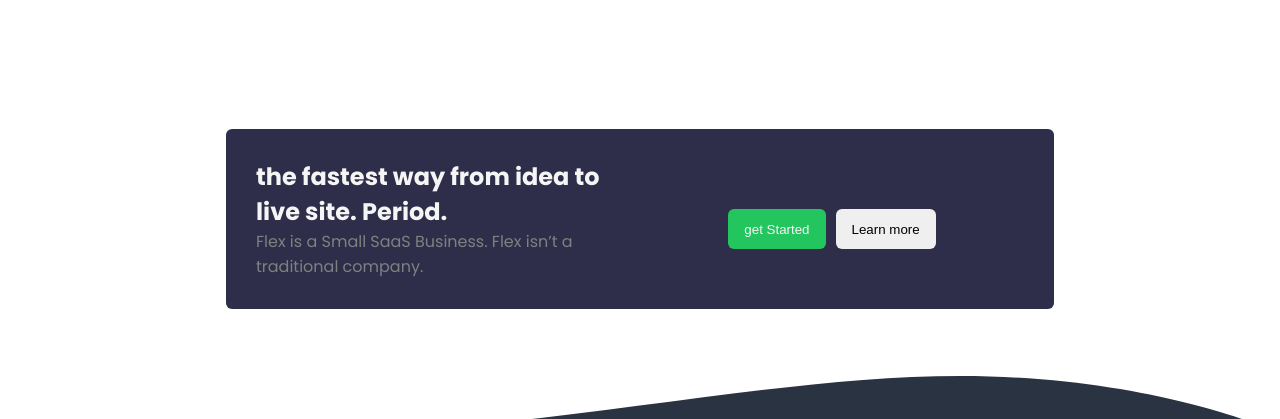
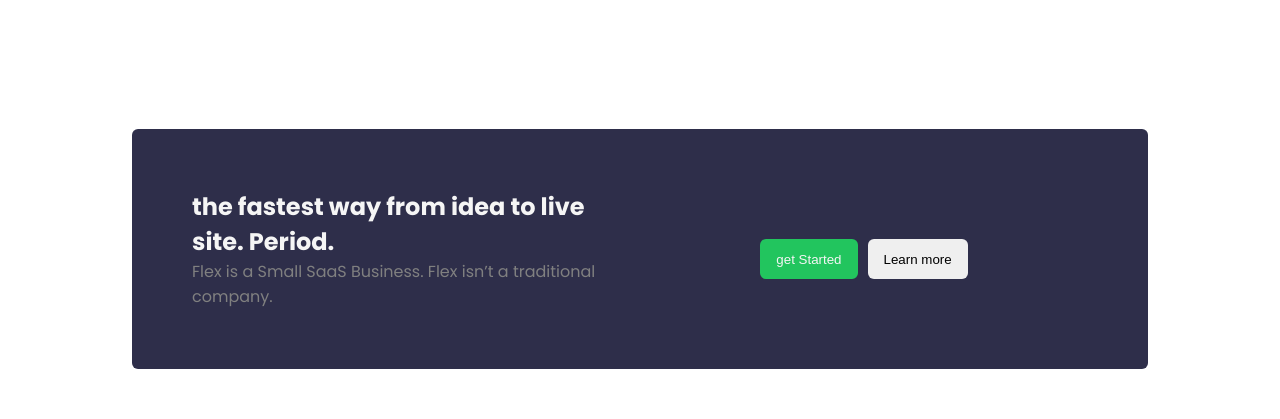
Before and after one commit to UchihaDSenju/docky-flypat, a React (Vite) app: page / in a window 1280 px wide. Shown: the part 1840-2259 px from the top of the page. Built offline with nearby package versions, Linux system fonts and the light colour scheme.

Commit message:
start container styles configured

```diff
--- a/src/styles/start.css
+++ b/src/styles/start.css
@@ -1,11 +1,11 @@
 .getStarted-container{
-    width: 60%;
+    width: 70%;
     margin: 0px auto;
     display: grid;
     grid-template-columns: 50% 50%;
     align-items: center;
     background-color:rgb(46, 46, 74);
-    padding: 30px;
+    padding: 60px;
     border-radius: 6px;
     margin-top: 70px;
 }
```
